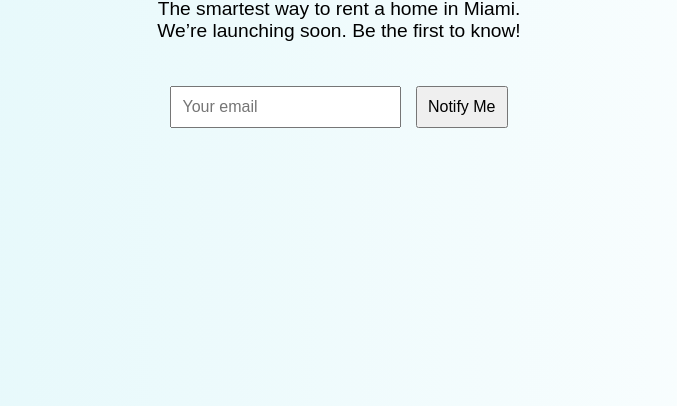
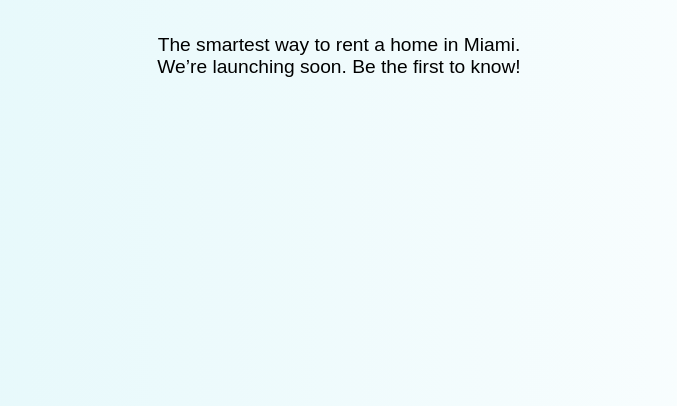
Before and after one commit to elperroloc0/HomoNest, a plain HTML site: page index.html in a window 1280 px wide. Shown: the part 394-800 px from the top of the page, without its empty margins (301-978 px from the left). Drawn offline with Linux system fonts and the light colour scheme.

Commit message:
Update index.html

```diff
--- a/index.html
+++ b/index.html
@@ -35,10 +35,7 @@
 <body>
   <h1>🏠 HomoNest — comming soon.</h1>
   <p>The smartest way to rent a home in Miami. We’re launching soon. Be the first to know!</p>
-  <form action="https://formspree.io/f/your_id" method="POST">
-    <input type="email" name="email" placeholder="Your email" required />
-    <button type="submit">Notify Me</button>
-  </form>
+
 
 </body>
 </html>
```
